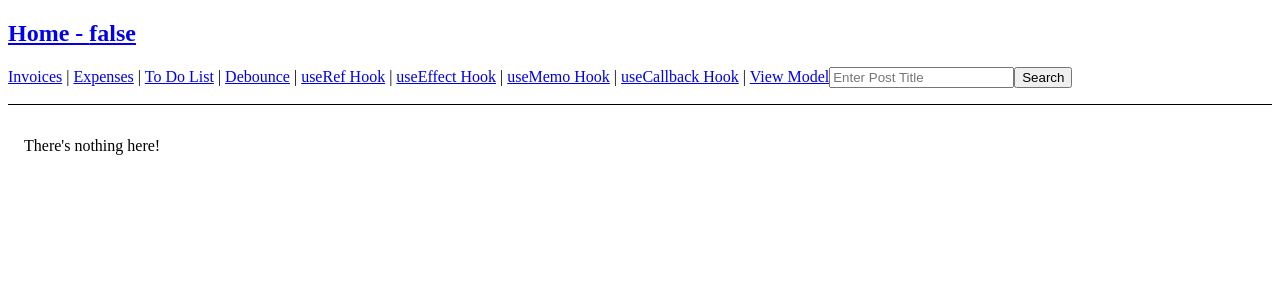
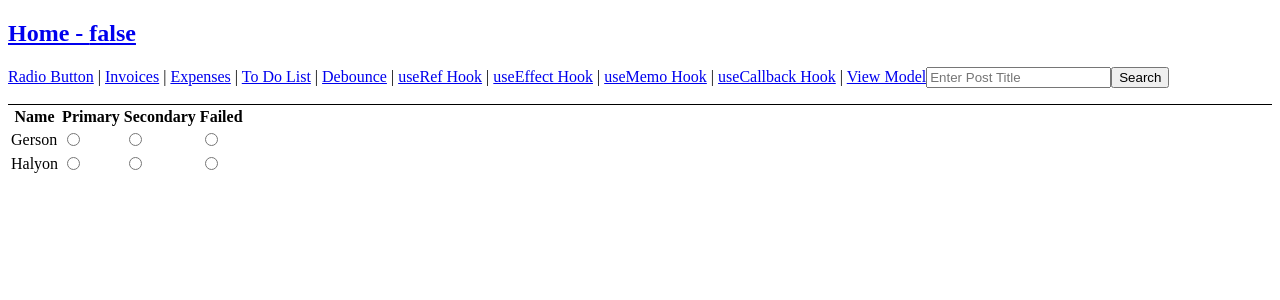
Before and after one commit to powergeoff/react-interview, a React (Create React App) app: page /radio in a window 1280 px wide. Shown: the top 300 px of the page. Built offline with nearby package versions, Linux system fonts and the light colour scheme.

Commit message:
Add radio button matrix

```diff
--- a/src/Navigation.js
+++ b/src/Navigation.js
@@ -15,6 +15,7 @@ const Navigation = () => {
             paddingBottom: "1rem",
           }}
         >
+          <Link to="/radio">Radio Button</Link> |{" "}
           <Link to="/invoices">Invoices</Link> |{" "}
           <Link to="/expenses">Expenses</Link> |{" "}
           <Link to="/todos">To Do List</Link> |{" "}
--- a/src/index.js
+++ b/src/index.js
@@ -15,6 +15,7 @@ import DebounceForm from './routes/debounce/form';
 import SearchPage from './routes/search/search-page';
 import UCallBackExample from './routes/uCallBack/uCallBackExample';
 import ViewModelEnhanced from './routes/EnhancedViewModel/viewModelEnhanced';
+import RadioButtonExample from './routes/radio-button/example';
 
 const container = document.getElementById('app');
 const root = createRoot(container); // createRoot(container!) if you use TypeScript
@@ -25,6 +26,7 @@ root.render(
         <Route path="todos" element={<ToDoList />}>
 
         </Route>
+        <Route path="radio" element={<RadioButtonExample />} />
         <Route path="viewmodel" element={<ViewModelEnhanced />} />
         <Route path="search" element={<SearchPage />} />
         <Route path="debounce" element={<DebounceForm />} />
--- /dev/null
+++ b/src/routes/radio-button/example.js
@@ -0,0 +1,61 @@
+import { useState } from "react";
+
+const masks = [{"id": 2475, "name": "Gerson"},{"id": 454, "name": "Halyon"}];
+
+const RadioButtonExample = () => {
+
+    const [radioButtons, setRadioButtons] =useState(masks.map((m,index) => { return {"id": index, "primary": false, "secondary": false, "failed": false }}));
+    const handleClick = (event) => {
+        const className = event.target.className;
+        const value = parseInt(event.target.value);
+        const newArray = [...radioButtons];
+        newArray.forEach(row => {
+            if (row.id === value)
+            {
+                if(className === "primary")
+                {
+                    row.primary = true;
+                    row.secondary = false;
+                    row.failed = false;
+                }
+                else if(className === "secondary")
+                {
+                    row.primary = false;
+                    row.secondary = true;
+                    row.failed = false;
+                }
+                else if (className === "failed")
+                {
+                    row.primary = false;
+                    row.secondary = false;
+                    row.failed = true;
+                }
+            }
+            else
+            {
+                if(className === "primary")
+                {
+                    row.primary = false;
+                }
+                else if(className === "secondary")
+                {
+                    row.secondary = false;
+                }
+            }
+        })
+        setRadioButtons(newArray);
+    }
+    return <table>
+        <thead><tr><th>Name</th><th>Primary</th><th>Secondary</th><th>Failed</th></tr></thead>
+        <tbody>
+            {masks.map((m,index) => <tr key={index}>
+                <td>{m.name}</td>
+                <td><input checked={radioButtons[index].primary === true } onChange={(e) => handleClick(e)} type="radio" className="primary" value={index} /></td>
+                <td><input checked={radioButtons[index].secondary === true}  onChange={(e) => handleClick(e)} type="radio" className="secondary" value={index} /></td>
+                <td><input checked={radioButtons[index].failed === true } type="radio" onChange={(e) => handleClick(e)} className="failed" value={index} /></td>
+                </tr>)}
+        </tbody>
+    </table>
+}
+
+export default RadioButtonExample;
```
